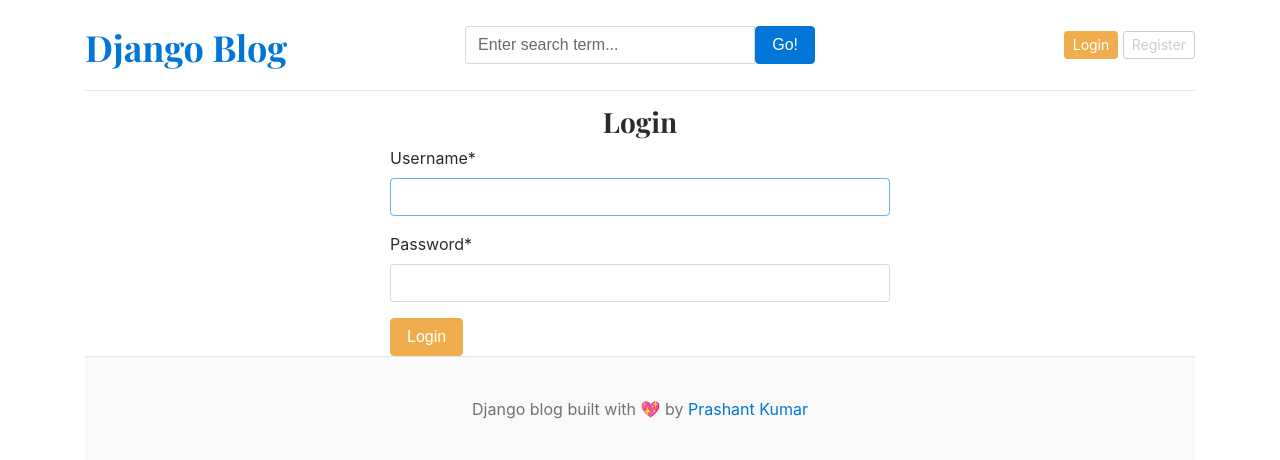
After one commit to prashant18108/django-blog, a Django app: page /login/ in a window 1280 px wide. The commit adds this page. Shown: the top 460 px of the page. Run offline with Django 5.2, Linux system fonts and the light colour scheme; data that the repository does not hold is empty; some libraries are stand-ins or nearby versions.

Commit message:
Register, Login, Logout functionalities

```diff
--- a/blog_main/settings.py
+++ b/blog_main/settings.py
@@ -40,6 +40,8 @@ INSTALLED_APPS = [
 
     # Local apps
     'blogs',
+    'crispy_forms',
+    'crispy_bootstrap4',
 ]
 
 MIDDLEWARE = [
@@ -134,3 +136,7 @@ DEFAULT_AUTO_FIELD = 'django.db.models.BigAutoField'
 # Media files configuration
 MEDIA_URL = 'media/'
 MEDIA_ROOT = BASE_DIR/'media'
+
+# crispy forms
+CRISPY_ALLOWED_TEMPLATE_PACKS = "bootstrap4"
+CRISPY_TEMPLATE_PACK = "bootstrap4"
--- a/blog_main/urls.py
+++ b/blog_main/urls.py
@@ -26,7 +26,10 @@ urlpatterns = [
     path('admin/', admin.site.urls),
     path('', views.home, name='home'),
     path('category/', include('blogs.urls')),
-    path('<slug:slug>/', BlogsView.blogs, name='blogs'),
+    path('blogs/<slug:slug>/', BlogsView.blogs, name='blogs'),
     # Search endpoint
     path('blogs/search/', BlogsView.search, name='search'),
+    path('register/', views.register, name='register'),
+    path('login/', views.login, name='login'),
+    path('logout/', views.logout, name='logout'),
 ] + static(settings.MEDIA_URL, document_root=settings.MEDIA_ROOT)
--- a/blog_main/views.py
+++ b/blog_main/views.py
@@ -1,6 +1,9 @@
-from django.shortcuts import get_object_or_404, render
+from django.shortcuts import get_object_or_404, redirect, render
 
 from blogs.models import Category, Blog, About
+from .forms import RegistrationForm
+from django.contrib.auth.forms import AuthenticationForm
+from django.contrib import auth
 
 def home(request):
     featured_posts = Blog.objects.filter(is_featured=True, status='published').order_by('-updated_at')
@@ -16,3 +19,46 @@ def home(request):
         'about':about
     }
     return render(request, 'home.html', context)
+
+
+def register(request):
+    if request.method == 'POST':
+        form = RegistrationForm(request.POST)
+        if form.is_valid():
+            form.save()
+            return redirect('register')
+        else:
+            print(form.errors)
+    else:
+        form = RegistrationForm()
+    context = {
+        'form':form
+    }
+    return render(request, 'register.html', context)
+
+def login(request):
+    if request.method == 'POST':
+        form = AuthenticationForm(request, request.POST)
+        if form.is_valid():
+            username = form.cleaned_data['username']
+            password = form.cleaned_data['password']
+            print(username)
+            print(password)
+            user = auth.authenticate(username=username, password=password)
+            if user is not None:
+                print('user is found :: '+str(user))
+                auth.login(request, user)
+            return redirect('home')
+        else:
+            print(form.errors)
+    else:
+        form = AuthenticationForm()
+    context = {
+        'form':form
+    }
+    return render(request, 'login.html', context)
+
+
+def logout(request):
+    auth.logout(request)
+    return redirect('home')
--- a/blogs/views.py
+++ b/blogs/views.py
@@ -25,7 +25,7 @@ def blogs(request, slug):
 
 
 def search(request):
-    keyword = request.GET.get('keyword')
+    keyword = request.GET.get('keyword') # dict get method
     blogs = Blog.objects.filter(Q(title__icontains=keyword) | Q(short_description__icontains=keyword) | Q(blog_body__icontains=keyword), status='published')
     context = {
         'blogs':blogs,
--- a/templates/_base.html
+++ b/templates/_base.html
@@ -28,8 +28,16 @@
             </form>
           </div>
           <div class="col-4 d-flex justify-content-end align-items-center">
-            <a class="btn btn-sm btn-warning" href="#">Login</a> &nbsp;
-            <a class="btn btn-sm btn-outline-secondary" href="#">Register</a>
+
+            {% if not user.is_authenticated %}
+            <a class="btn btn-sm btn-warning" href="{% url 'login' %}">Login</a> &nbsp;
+            <a class="btn btn-sm btn-outline-secondary" href="{% url 'register' %}">Register</a>
+            {% else %}
+            <span>You are logged in as <strong>{{user}}</strong></span>
+            &emsp;
+            <span><a href="{% url 'logout' %}">Logout</a></span>
+            {% endif %}
+
           </div>
         </div>
       </header>
--- /dev/null
+++ b/templates/login.html
@@ -0,0 +1,11 @@
+{% extends '_base.html' %}
+{% load crispy_forms_tags %}
+
+{% block content %}
+<h3 class="text-center">Login</h3>
+<form action="{% url 'login' %}" method="POST" style="width: 500px;margin: auto;">
+    {% csrf_token %}
+    {{form|crispy}}
+    <button type="submit" class="btn btn-warning">Login</button>
+</form>
+{% endblock content %}
```
Also changed, not shown: blog_main/forms.py (added, +7 -0 lines), templates/register.html (added, +12 -0 lines).
